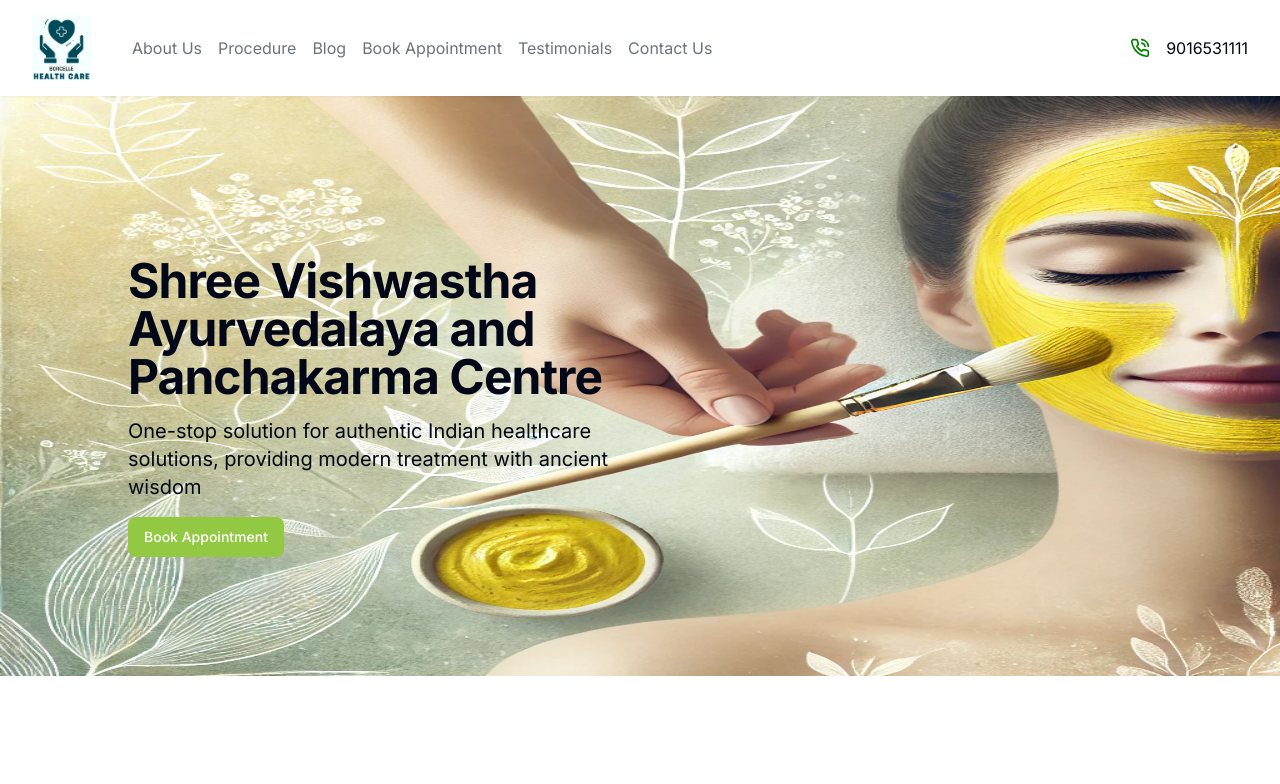
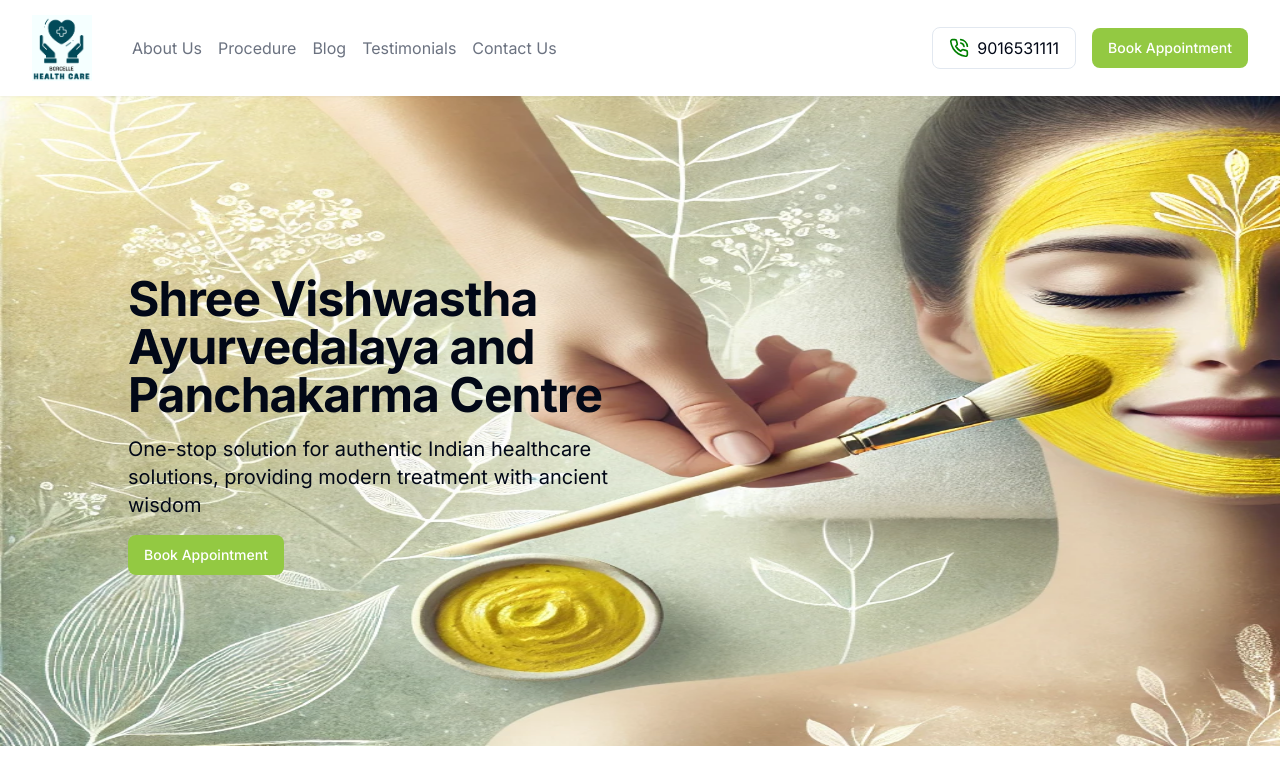
Before and after one commit to ganeshbahire01/vedic, a Next.js app: page / in a window 1280 px wide. Shown: the top 784 px of the page. Built offline with nearby package versions, Linux system fonts and the light colour scheme.

Commit message:
hero added

```diff
--- a/src/components/Header.tsx
+++ b/src/components/Header.tsx
@@ -19,11 +19,6 @@
       link: "/blog",
       variant: "secondary",
       text: "Blog",
-    },
-    {
-      link: "/appointment",
-      variant: "primary",
-      text: "Book Appointment",
     },
     {
       link: "/testimonials",
@@ -64,8 +59,13 @@
           </div>
         </div>
         <div className="flex justify-between items-center ">
-          <div className="hidden lg:flex lg:gap-4">
-            <PhoneCall color="green" capHeight={20} width={20} /> 9016531111
+          <div className="hidden lg:flex lg:gap-4 justify-center items-center">
+            <div className="flex gap-2 justify-center items-center py-2 px-4 border rounded-lg">
+              <PhoneCall color="green" capHeight={20} width={20} /> 9016531111
+            </div>
+            <Button className="text-white bg-[#93c942] py-2 px-4 rounded-lg  hover:bg-[#a5e840]">
+              Book Appointment
+            </Button>
           </div>
         </div>
         <div className="flex lg:hidden">
--- a/src/components/Hero.tsx
+++ b/src/components/Hero.tsx
@@ -6,10 +6,15 @@
 
 const Hero = (props: Props) => {
   return (
-    <div
-      className="h-[400px] md:h-[580px] object-cover bg-repeat-round relative  "
-      style={{ backgroundImage: "url('/hero.webp')" }}
-    >
+    <div className="h-[400px] md:h-[650px] object-cover bg-repeat-round relative  ">
+      <div className="h-screen">
+        <Image
+          src={"/hero.webp"}
+          alt="hero"
+          style={{ objectFit: "fill" }}
+          fill
+        />
+      </div>
       <div className="absolute top-10 left-5 md:top-1/4 md:left-32 max-w-lg ">
         <h1 className="text-3xl leading-[44px] tracking-[-0.02em] font-bold md:text-5xl mt-4 font-work-sans">
           Shree Vishwastha Ayurvedalaya and Panchakarma Centre
--- a/src/components/sheetDemo.tsx
+++ b/src/components/sheetDemo.tsx
@@ -12,7 +12,7 @@
 import { useState } from "react";
 import Image from "next/image";
 import { Button } from "./ui/button";
-import { Menu } from "lucide-react";
+import { Menu, PhoneCall } from "lucide-react";
 
 export function SheetDemo() {
   const [show, isShow] = useState(false);
@@ -31,11 +31,6 @@
       link: "/blog",
       variant: "secondary",
       text: "Blog",
-    },
-    {
-      link: "/appointment",
-      variant: "primary",
-      text: "Book Appointment",
     },
     {
       link: "/testimonials",
@@ -68,6 +63,14 @@
               </>
             </SheetClose>
           ))}
+          <div className="lg:flex lg:gap-4 justify-center items-center mt-4">
+            <div className="flex gap-2 justify-center items-center py-2 px-4 border rounded-lg">
+              <PhoneCall color="green" capHeight={20} width={20} /> 9016531111
+            </div>
+            <Button className="text-white bg-[#93c942] py-2 px-4 rounded-lg w-full mt-2 hover:bg-[#a5e840]">
+              Book Appointment
+            </Button>
+          </div>
         </div>
       </SheetContent>
     </Sheet>
```
